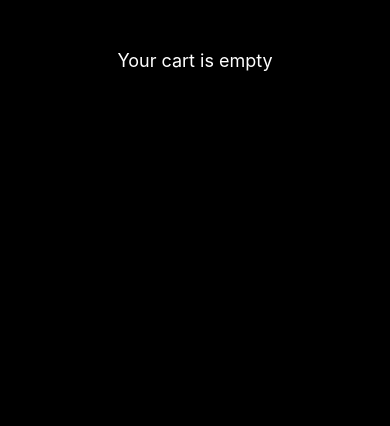
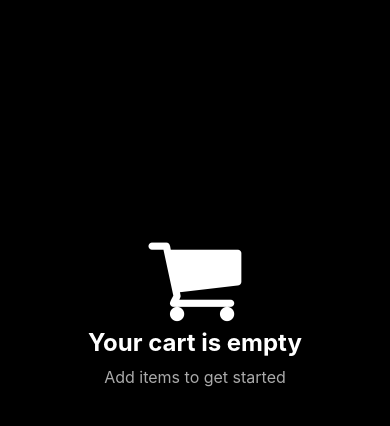
Before and after one commit to Basavaraj4650/E-Commerce, a React Native app: screen /Cart in a window 390 px wide. Shown: the top 426 px of the page. Built offline with nearby package versions, Linux system fonts and the light colour scheme.

Commit message:
Implemeted Empty Cart

```diff
--- a/src/screens/Cart/components/Cart.tsx
+++ b/src/screens/Cart/components/Cart.tsx
@@ -1,11 +1,11 @@
-import React, {useRef, useState, useCallback} from 'react';
+import React, {useRef, useState, useCallback, useMemo, useEffect} from 'react';
 import {
   ScrollView,
   Text,
   Image,
   View,
   TouchableOpacity,
-  StyleSheet,
+  useWindowDimensions,
 } from 'react-native';
 import {AlertType} from '../../../constants/config';
 import {SafeAreaView} from 'react-native-safe-area-context';
@@ -18,6 +18,12 @@ import {
   setToLocalStorage,
 } from '../../../shared/localStore';
 import {useFocusEffect} from '@react-navigation/native';
+import {
+  isLandscape,
+  subscribeToOrientationChanges,
+} from '../../../shared/orientation';
+import {style} from '../style';
+import EmptyCart from './EmptyCart';
 
 type Props = {
   navigation: NavigationProp<ParamListBase>;
@@ -29,6 +35,21 @@ const Cart = ({navigation}: Props) => {
   const [alertType, setAlertType] = useState<AlertType>('error');
   const alertRef = useRef<{show: () => void; hide: () => void}>(null);
   const [cart, setCart] = useState<any[]>([]);
+
+  const {width, height} = useWindowDimensions();
+  const [isLandscapeMode, setIsLandscapeMode] = useState(isLandscape());
+  const styles = useMemo(
+    () => style(width, height, isLandscapeMode),
+    [width, height, isLandscapeMode],
+  );
+
+  useEffect(() => {
+    const handleOrientationChange = () => {
+      setIsLandscapeMode(isLandscape());
+    };
+    const unsubscribe = subscribeToOrientationChanges(handleOrientationChange);
+    return () => unsubscribe();
+  }, []);
 
   const loadCart = async () => {
     setIsLoading(true);
@@ -88,7 +109,7 @@ const Cart = ({navigation}: Props) => {
       {isLoading && <Loader />}
       <ScrollView contentContainerStyle={styles.scrollViewContent}>
         {cart.length === 0 ? (
-          <Text style={styles.emptyCartText}>Your cart is empty</Text>
+          <EmptyCart />
         ) : (
           cart.map(item => (
             <View key={item.id} style={styles.productContainer}>
@@ -188,90 +209,4 @@ const Cart = ({navigation}: Props) => {
   );
 };
 
-const styles = StyleSheet.create({
-  container: {flex: 1, backgroundColor: '#000'},
-  scrollViewContent: {flexGrow: 1, paddingHorizontal: 20, paddingBottom: 230},
-  emptyCartText: {
-    color: '#fff',
-    textAlign: 'center',
-    marginTop: 50,
-    fontSize: 18,
-  },
-  productContainer: {
-    flexDirection: 'row',
-    backgroundColor: '#111',
-    padding: 15,
-    borderRadius: 12,
-    marginBottom: 20,
-    alignItems: 'center',
-  },
-  productImage: {width: 120, height: 170, borderRadius: 10},
-  productDetails: {flex: 1, marginLeft: 10},
-  productTitle: {color: '#fff', fontSize: 16, fontWeight: 'bold'},
-  productDescription: {color: '#888', fontSize: 14, marginTop: 5},
-  productPrice: {
-    color: '#fff',
-    fontSize: 18,
-    fontWeight: 'bold',
-    marginTop: 10,
-  },
-  ratingContainer: {marginTop: 5},
-  ratingText: {color: '#FFD700', fontSize: 14},
-  quantityContainer: {
-    flexDirection: 'row',
-    alignItems: 'center',
-    marginTop: 10,
-  },
-  quantityButton: {
-    backgroundColor: '#222',
-    padding: 10,
-    borderRadius: 8,
-    minWidth: 40,
-    alignItems: 'center',
-  },
-  quantityButtonText: {color: '#fff', fontSize: 20, fontWeight: 'bold'},
-  quantityText: {color: '#fff', fontSize: 18, marginHorizontal: 15},
-  removeButton: {
-    marginTop: 10,
-    padding: 8,
-    backgroundColor: '#B22222',
-    borderRadius: 8,
-  },
-  removeButtonText: {color: '#fff', fontSize: 14, textAlign: 'center'},
-  bottomCard: {
-    position: 'absolute',
-    bottom: 0,
-    width: '100%',
-    backgroundColor: '#222',
-    padding: 20,
-  },
-  summaryText: {
-    color: '#ddd',
-    fontSize: 16,
-    marginBottom: 8,
-  },
-  totalContainer: {
-    borderTopWidth: 1,
-    borderTopColor: '#444',
-    marginBottom: 15,
-  },
-  labelText: {
-    color: '#bbb',
-    fontSize: 16,
-  },
-  valueText: {
-    color: '#fff',
-    fontSize: 16,
-    fontWeight: 'bold',
-    textAlign: 'right',
-    right: 10,
-  },
-  totalText: {
-    color: '#fff',
-    fontSize: 18,
-    fontWeight: 'bold',
-    textAlign: 'right',
-  },
-});
-
 export default Cart;
--- /dev/null
+++ b/src/screens/Cart/components/EmptyCart.tsx
@@ -0,0 +1,39 @@
+import React from 'react';
+import {View, Text, StyleSheet} from 'react-native';
+import DynamicIcon from '../../../components/DynamicIcon';
+
+const EmptyCart = () => {
+  return (
+    <View style={styles.emptyCartContainer}>
+      <DynamicIcon
+        library="FontAwesome"
+        name="shopping-cart"
+        size={100}
+        color="#fff"
+      />
+      <Text style={styles.emptyCartText}>Your cart is empty</Text>
+      <Text style={styles.emptyCartsSubText}>Add items to get started</Text>
+    </View>
+  );
+};
+
+const styles = StyleSheet.create({
+  emptyCartContainer: {
+    flex: 1,
+    backgroundColor: '#000',
+    justifyContent: 'center',
+    alignItems: 'center',
+  },
+  emptyCartText: {
+    color: '#fff',
+    fontSize: 24,
+    fontWeight: 'bold',
+    marginBottom: 10,
+  },
+  emptyCartsSubText: {
+    color: '#aaa',
+    fontSize: 16,
+  },
+});
+
+export default EmptyCart;
--- a/src/screens/Cart/style.ts
+++ b/src/screens/Cart/style.ts
@@ -8,11 +8,125 @@ export const style = (
   return StyleSheet.create({
     container: {
       flex: 1,
-      padding: 20,
       backgroundColor: '#000',
     },
     scrollViewContent: {
       flexGrow: 1,
+      paddingHorizontal: 20,
+      paddingBottom: 230,
+    },
+    emptyCartText: {
+      color: '#fff',
+      textAlign: 'center',
+      marginTop: 50,
+      fontSize: 18,
+    },
+    productContainer: {
+      flexDirection: 'row',
+      backgroundColor: '#111',
+      padding: 15,
+      borderRadius: 12,
+      marginBottom: isLandscapeMode ? height * 0.05 : height * 0.025,
+      alignItems: 'center',
+    },
+    productImage: {
+      width: isLandscapeMode ? 200 : 120,
+      height: isLandscapeMode ? 300 : 180,
+      borderRadius: 10,
+    },
+    productDetails: {
+      flex: 1,
+      marginLeft: 10,
+    },
+    productTitle: {
+      color: '#fff',
+      fontSize: 16,
+      fontWeight: 'bold',
+    },
+    productDescription: {
+      color: '#888',
+      fontSize: 14,
+      marginTop: isLandscapeMode ? height * 0.02 : height * 0.01,
+    },
+    productPrice: {
+      color: '#fff',
+      fontSize: 18,
+      fontWeight: 'bold',
+      marginTop: isLandscapeMode ? height * 0.04 : height * 0.02,
+    },
+    ratingContainer: {
+      marginTop: isLandscapeMode ? height * 0.008 : height * 0.004,
+    },
+    ratingText: {
+      color: '#FFD700',
+      fontSize: 14,
+    },
+    quantityContainer: {
+      flexDirection: 'row',
+      alignItems: 'center',
+      marginTop: isLandscapeMode ? height * 0.02 : height * 0.01,
+    },
+    quantityButton: {
+      backgroundColor: '#222',
+      padding: 10,
+      borderRadius: 8,
+      minWidth: 40,
+      alignItems: 'center',
+    },
+    quantityButtonText: {
+      color: '#fff',
+      fontSize: 20,
+      fontWeight: 'bold',
+    },
+    quantityText: {
+      color: '#fff',
+      fontSize: 18,
+      marginHorizontal: isLandscapeMode ? width * 0.08 : width * 0.04,
+    },
+    removeButton: {
+      marginTop: isLandscapeMode ? height * 0.04 : height * 0.02,
+      padding: 8,
+      backgroundColor: '#B22222',
+      borderRadius: 8,
+    },
+    removeButtonText: {
+      color: '#fff',
+      fontSize: 14,
+      textAlign: 'center',
+    },
+    bottomCard: {
+      position: 'absolute',
+      bottom: 0,
+      width: '100%',
+      backgroundColor: '#222',
+      padding: 20,
+    },
+    summaryText: {
+      color: '#ddd',
+      fontSize: 16,
+      marginBottom: isLandscapeMode ? height * 0.016 : height * 0.008,
+    },
+    totalContainer: {
+      borderTopWidth: 1,
+      borderTopColor: '#444',
+      marginBottom: isLandscapeMode ? height * 0.06 : height * 0.03,
+    },
+    labelText: {
+      color: '#bbb',
+      fontSize: 16,
+    },
+    valueText: {
+      color: '#fff',
+      fontSize: 16,
+      fontWeight: 'bold',
+      textAlign: 'right',
+      right: 10,
+    },
+    totalText: {
+      color: '#fff',
+      fontSize: 18,
+      fontWeight: 'bold',
+      textAlign: 'right',
     },
   });
 };
```
